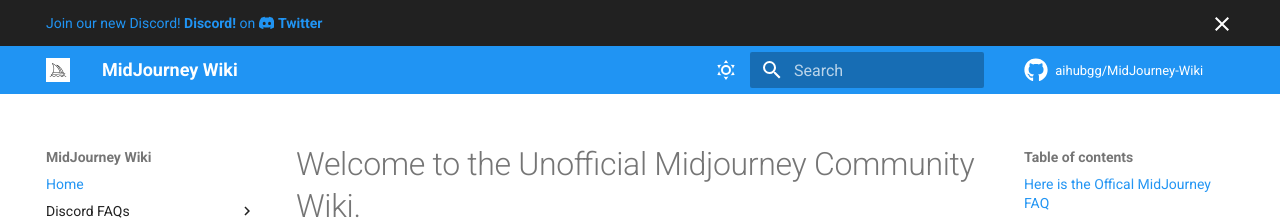
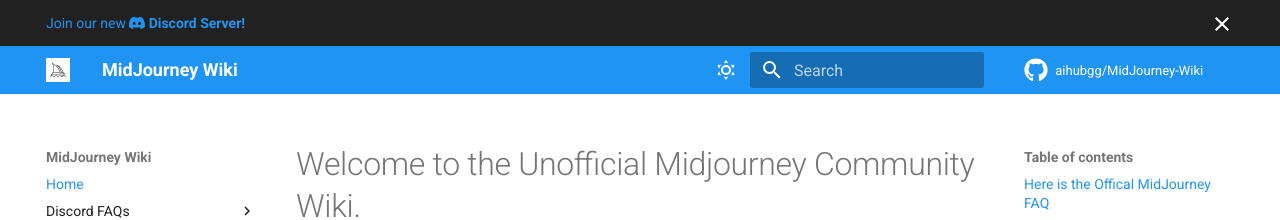
Before and after one commit to aihubgg/MidJourney-Wiki, an MkDocs documentation site: the page built from docs/README.md, in a window 1280 px wide. Shown: the top 220 px of the page. Built offline with MkDocs 1.6.1 and Material for MkDocs 9.7.7, drawn with Linux system fonts in a browser that asks for light colours; comment, search, counter and statistics services are not loaded.

Commit message:
Update main.html

```diff
--- a/overrides/main.html
+++ b/overrides/main.html
@@ -56,10 +56,10 @@
 
 {% block announce %}
 <a href="https://discord.gg/CN4xnR9sEa">
-  Join our new Discord! <strong>Discord!</strong> on
+  Join our new
   <span class="twemoji twitter">
     {% include ".icons/fontawesome/brands/discord.svg" %}
   </span>
-  <strong>Twitter</strong>
+  <strong>Discord Server!</strong>
 </a>
 {% endblock %}
```
